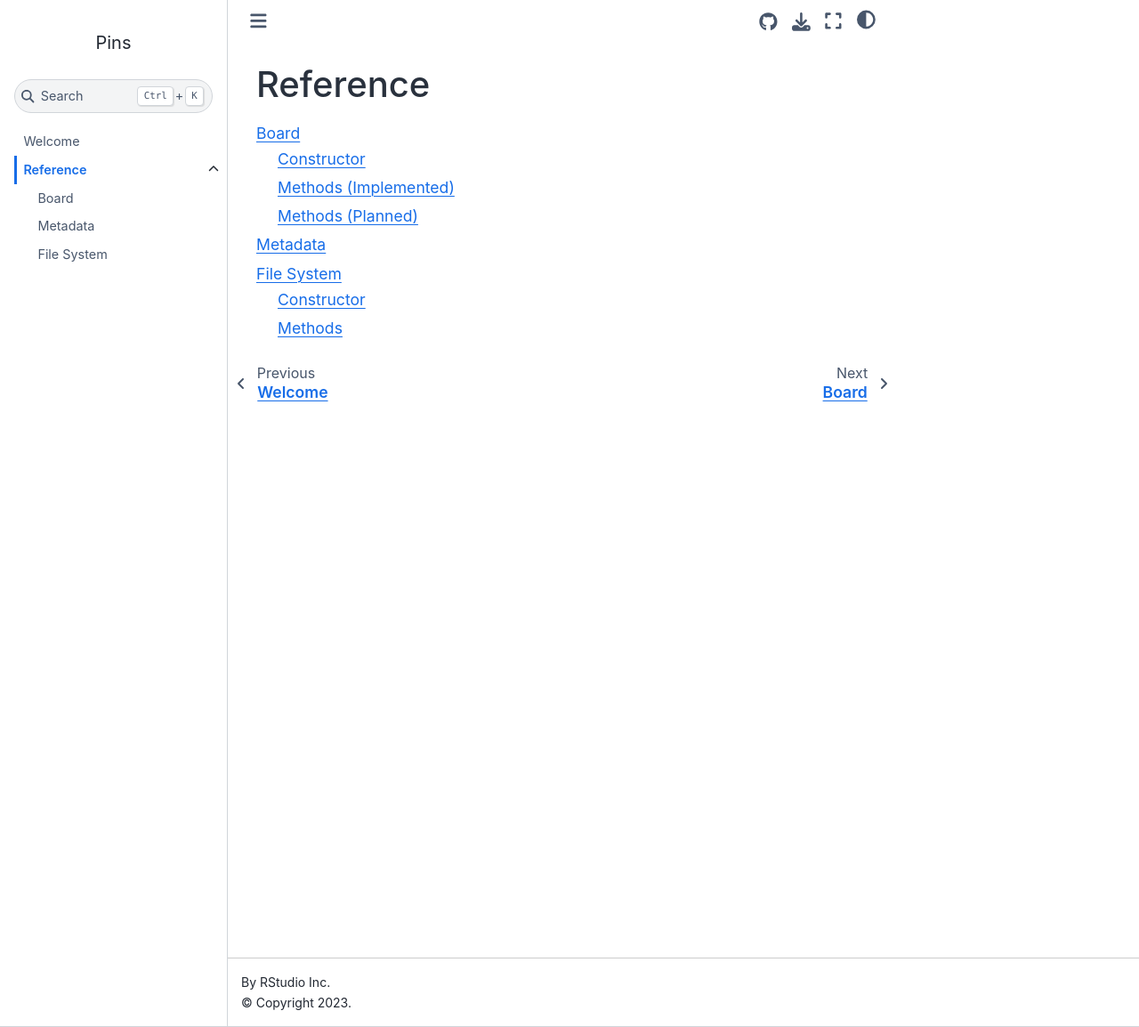
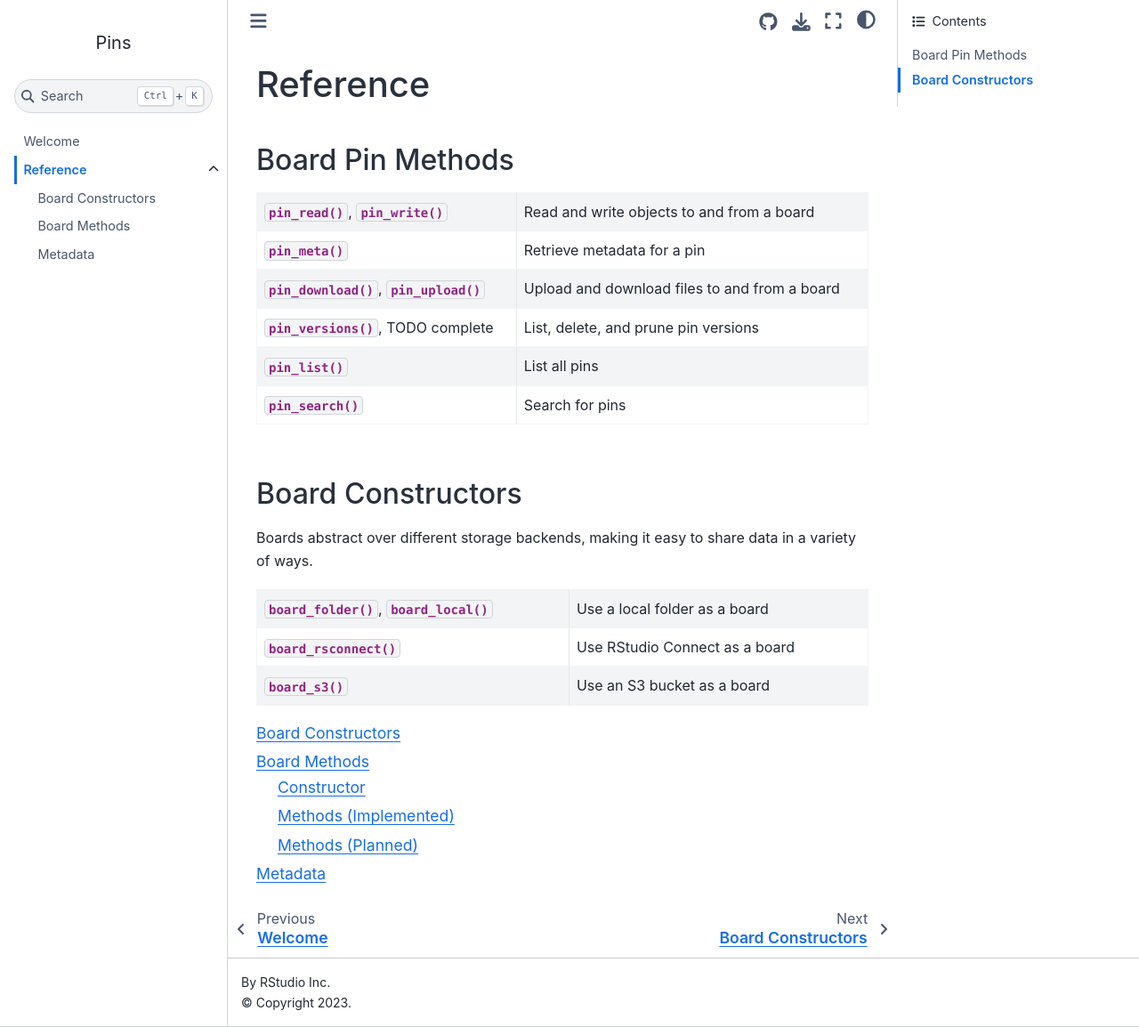
Before and after one commit to rstudio/pins-python, a Jupyter Book: the page built from docs/api/index.rst, in a window 1280 px wide and 1154 px high. Shown: the whole window at 89% size. Built offline with Jupyter Book 1.0.4 settings and Sphinx 7.4.7 and the Sphinx Book theme 1.1.4, drawn with Linux system fonts in a browser that asks for light colours; pages that are not in the unit, such as notebooks, are missing from menus.

Commit message:
docs: add reference index page

````diff
--- a/docs/_config.yml
+++ b/docs/_config.yml
@@ -33,6 +33,7 @@ html:
 
 sphinx:
   config:
+    add_module_names: true
     nb_custom_formats:
         .Rmd:
             - jupytext.reads
--- a/docs/api/boards.rst
+++ b/docs/api/boards.rst
@@ -1,5 +1,5 @@
-Board
-=====
+Board Methods
+=============
 
 .. currentmodule:: pins
 
--- a/docs/api/index.rst
+++ b/docs/api/index.rst
@@ -1,9 +1,48 @@
 Reference
 =============
+
+Board Pin Methods
+-----------------
+
+.. table::
+   :class: table-align-left
+
+   ===========================================  =======================================================
+    :meth:`.pin_read`, :meth:`.pin_write`        |read-write|
+    :meth:`.pin_meta`                            |arrange|
+    :meth:`.pin_download`, :meth:`.pin_upload`   |select|
+    :meth:`.pin_versions`, TODO complete         |mutate|
+    :meth:`.pin_list`                            |summarize|
+    :meth:`.pin_search`                          |group_by|
+   ===========================================  =======================================================
+
+.. |read-write| replace:: Read and write objects to and from a board
+.. |arrange| replace:: Retrieve metadata for a pin
+.. |select| replace:: Upload and download files to and from a board
+.. |mutate| replace:: List, delete, and prune pin versions
+.. |summarize| replace:: List all pins
+.. |group_by| replace:: Search for pins
+
+
+Board Constructors
+------------------
+
+Boards abstract over different storage backends, making it easy to share data in a variety of ways.
+
+.. list-table::
+   :class: table-align-left
+
+   * - :func:`.board_folder`, :func:`board_local`
+     - Use a local folder as a board
+   * - :func:`.board_rsconnect`
+     - Use RStudio Connect as a board
+   * - :func:`.board_s3`
+     - Use an S3 bucket as a board
+
 
 .. toctree::
    :maxdepth: 2
 
+   constructors
    boards
    meta
-   filesystem
--- a/docs/getting_started.Rmd
+++ b/docs/getting_started.Rmd
@@ -12,7 +12,7 @@ jupyter:
     name: venv-pins-python
 ---
 
-```{python tags=c(), nbsphinx="hidden"}
+```{python tags=c("remove-input"), nbsphinx="hidden"}
 import pandas as pd
 pd.options.display.max_rows = 25
 ```
````
Also changed, not shown: docs/api/constructors.rst (added, +13 -0 lines), docs/api/filesystem.rst (deleted, +0 -28 lines), docs/intro.md (+11 -2 lines), pins/__init__.py (+10 -1 lines), docs/logo.png (added).
